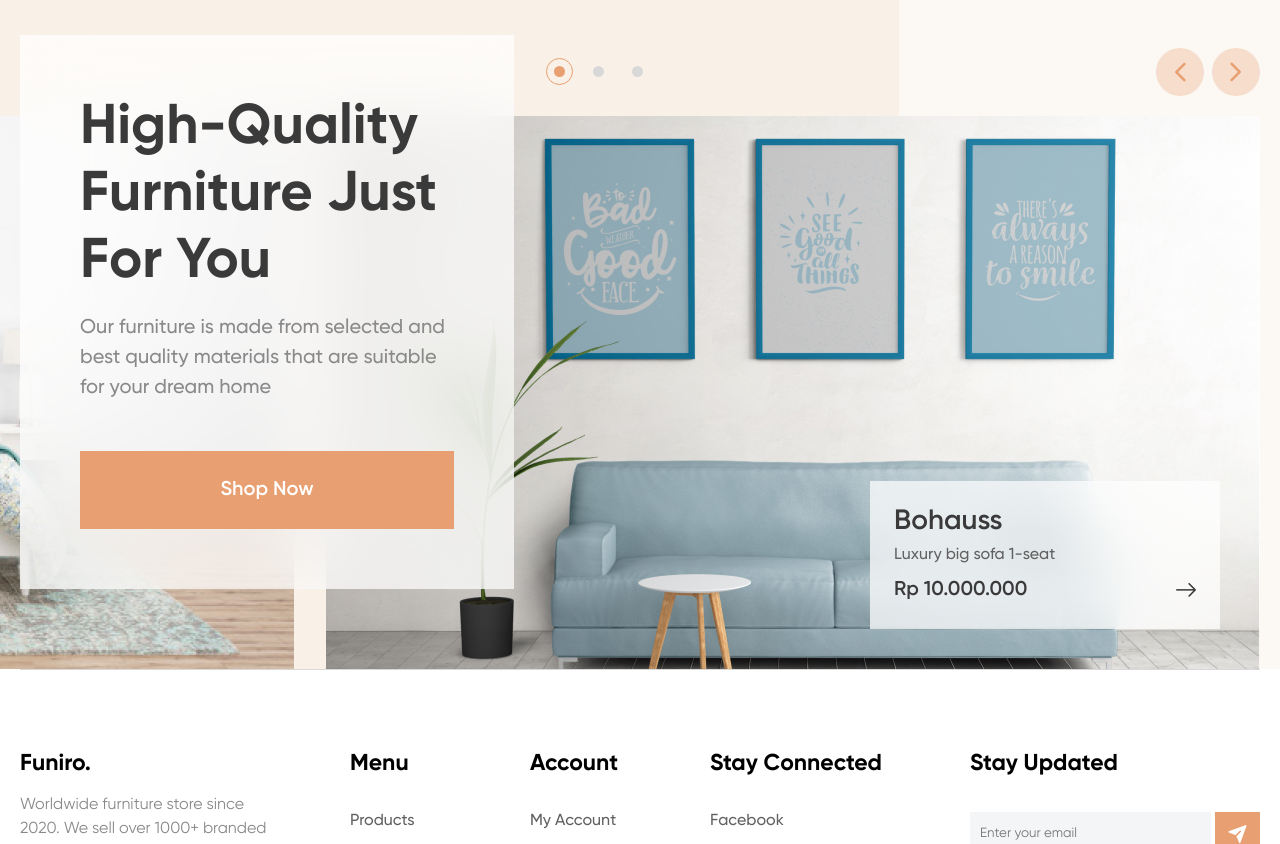
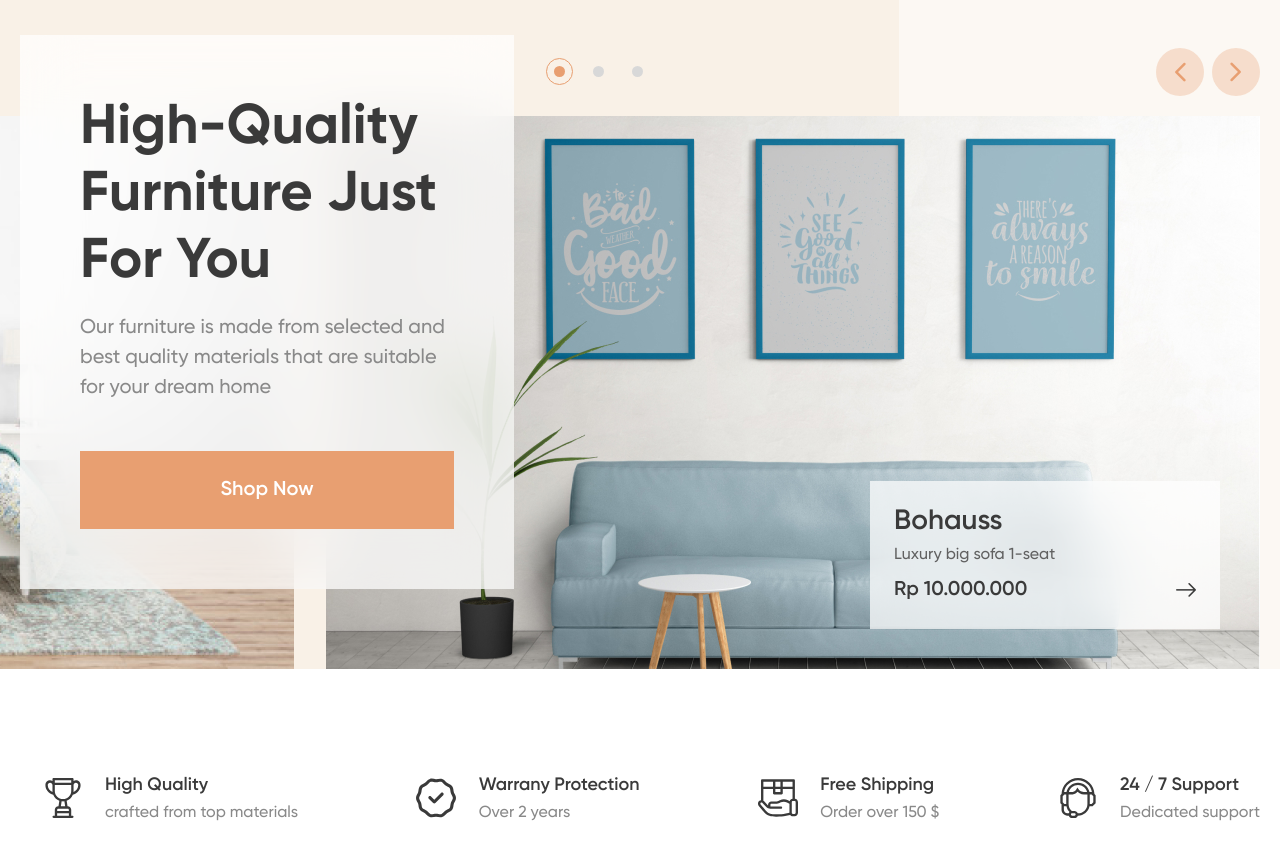
Before and after one commit to VirtoOZ/FUNIRO, a website: page src/index.html in a window 1280 px wide. Shown: the part 105-949 px from the top of the page. Drawn offline with nearby package versions, Linux system fonts and the light colour scheme; files that its build step writes are made by us from their sources; files whose address does not match are found by name; a web font is replaced by a local one.

Commit message:
advantages completed

```diff
--- a/gulp/version.json
+++ b/gulp/version.json
@@ -1,3 +1,3 @@
 {
-    "main": "20240808173739"
+    "main": "20240808181649"
 }
--- a/src/index.html
+++ b/src/index.html
@@ -59,6 +59,38 @@
 					</div>
 				</div>
 			</section>
+			<section class="page__advantages advantages">
+				<div class="advantages__container _container">
+					<div class="advantages__item">
+						<div class="advantages__icon">
+							<img src="img/advantages/01.svg" alt="advantages1">
+						</div>
+						<h3 class="advantages__title">High Quality</h3>
+						<div class="advantages__text">crafted from top materials</div>
+					</div>
+					<div class="advantages__item">
+						<div class="advantages__icon">
+							<img src="img/advantages/02.svg" alt="advantages1">
+						</div>
+						<h3 class="advantages__title">Warrany Protection</h3>
+						<div class="advantages__text">Over 2 years</div>
+					</div>
+					<div class="advantages__item">
+						<div class="advantages__icon">
+							<img src="img/advantages/03.svg" alt="advantages3">
+						</div>
+						<h3 class="advantages__title">Free Shipping</h3>
+						<div class="advantages__text">Order over 150 $</div>
+					</div>
+					<div class="advantages__item">
+						<div class="advantages__icon">
+							<img src="img/advantages/04.svg" alt="advantages4">
+						</div>
+						<h3 class="advantages__title">24 / 7 Support</h3>
+						<div class="advantages__text">Dedicated support</div>
+					</div>
+				</div>
+			</section>
 		</main>
 		@@include('html/_footer.html',{})
 	</div>
--- a/src/scss/style.scss
+++ b/src/scss/style.scss
@@ -95,8 +95,14 @@ body {
 	flex: 1 1 auto;
 	// .page__main-slider
 	&__main-slider {
+		@include adaptiv-value("margin-bottom", 88, 30, 1);
+	}
+	// .page__advantages
+	&__advantages {
+		@include adaptiv-value("margin-bottom", 88, 30, 1);
 	}
 }
+//======================================================================
 .main-slider {
 	background-color: #fcf8f3;
 	// .main-slider__container
@@ -312,6 +318,51 @@ body {
 		}
 	}
 }
+//======================================================================
+
+.advantages {
+	// .advantages__container
+	&__container {
+		display: flex;
+		justify-content: space-between;
+		flex-wrap: wrap;
+		align-items: center;
+	}
+	// .advantages__item
+	&__item {
+		display: inline-grid;
+		padding: 15px 0px;
+		grid-template: auto auto/ 85px 1fr;
+		@media (max-width: ($md2+px)) {
+			min-width: 280px;
+		}
+		@media (max-width: ($md3+px)) {
+			grid-template: auto auto/ auto 1fr;
+		}
+	}
+	// .advantages__icon
+	&__icon {
+		text-align: center;
+		align-self: center;
+		grid-row: span 2;
+		@media (max-width: ($md3+px)) {
+			padding: 0px 15px 0px 0px;
+		}
+	}
+	// .advantages__title
+	&__title {
+		@include adaptiv-value("font-size", 18, 14, 1);
+		font-weight: 600;
+		line-height: 150%; /* 27px */
+		margin: 0px 0px calc(2px / 18px * 1em) 0px;
+	}
+	// .advantages__text
+	&__text {
+		color: $grayColor;
+		font-weight: 500;
+		line-height: 150%; /* 24px */
+	}
+}
 //<ХЛЕБНЫЕ КРОШКИ>======================================================================
 /* .breadcrumbs {
 	overflow: auto;
```
Also changed, not shown: src/html/_header.html (+0 -1 lines), dist/css/style.css, dist/css/style.min.css, dist/index.html.
